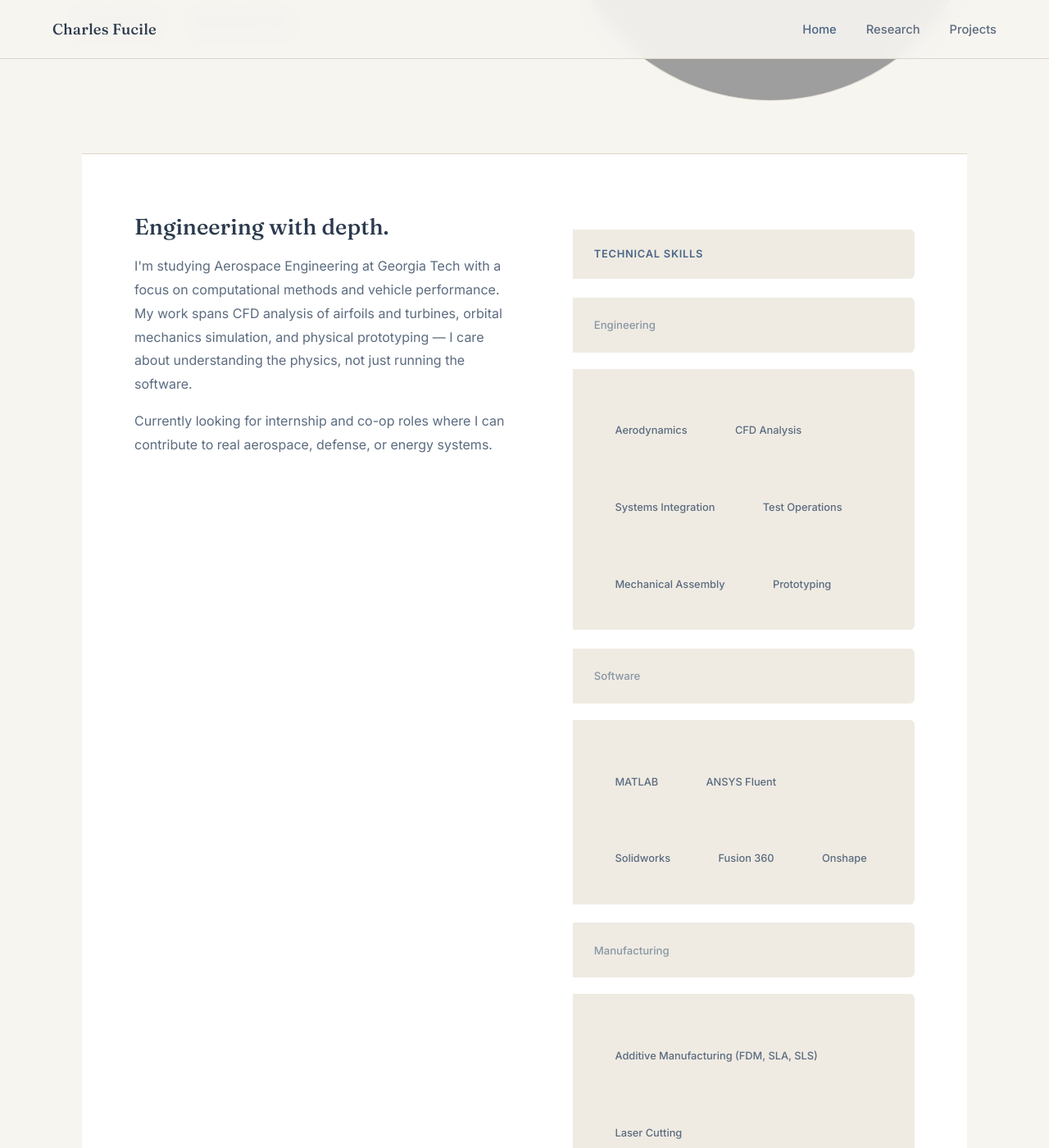
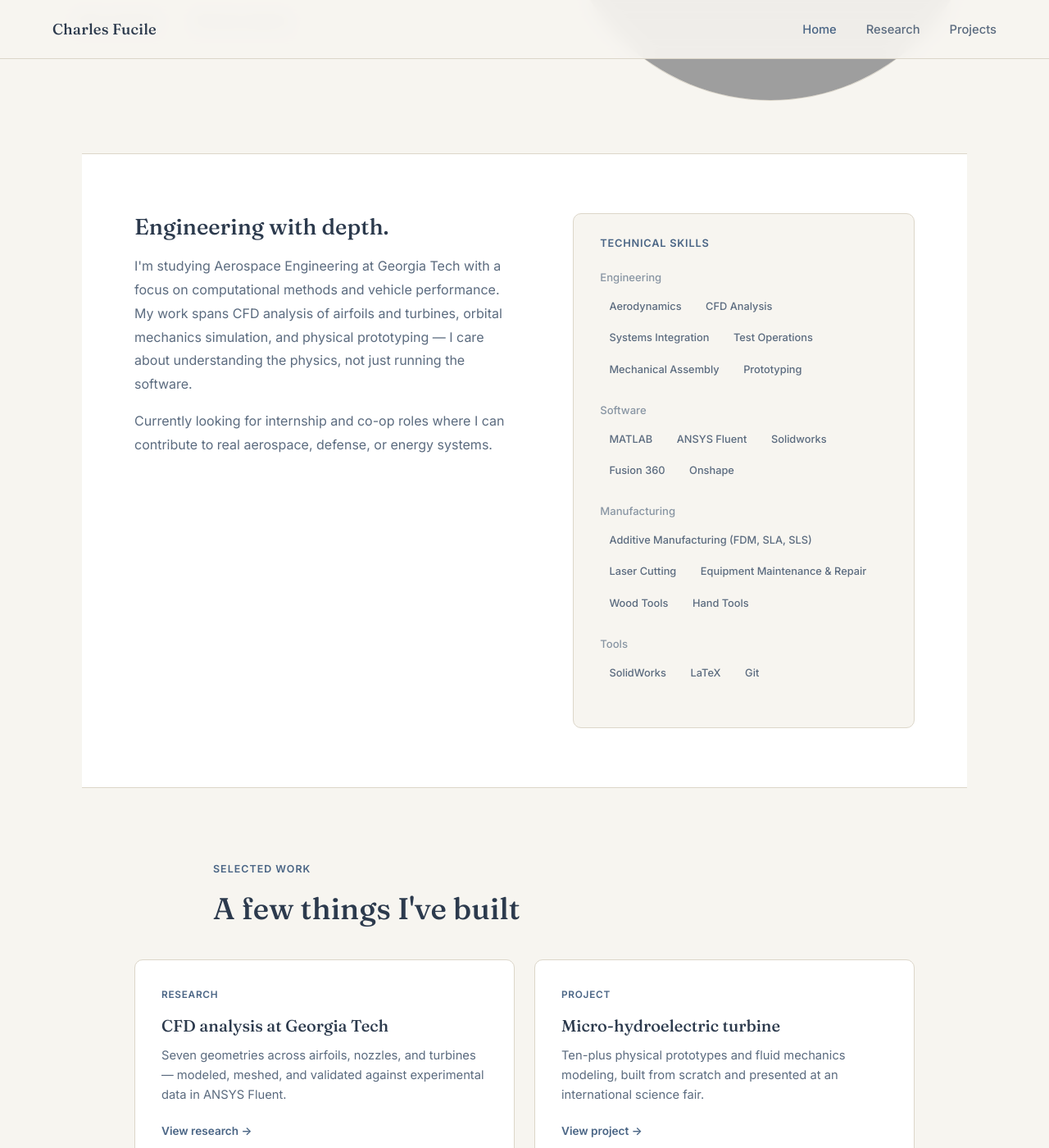
Before and after one commit to cfucile3/Portfolio, a Jekyll site: the page built from index.html, in a window 1280 px wide and 1400 px high, scrolled down 581 px. Shown: the whole window at 82% size. Built offline with Jekyll 4.4.1, drawn with Linux system fonts in a browser that asks for light colours; grey boxes are pictures that could not be loaded.

Commit message:
Update index.html

```diff
--- a/index.html
+++ b/index.html
@@ -154,10 +154,12 @@ title: Home
     text-transform: uppercase;
     color: #4A6585;
     margin-bottom: 1.4rem;
-    background: var(--paper-dim);
-    border-radius: 0 6px 6px 0;
-    padding: 1.4rem 1.6rem;
-    margin-top: 1.25rem;
+  }
+  .skills-grid {
+  background: #F7F5F0;
+  border: 1px solid #DCD6C9;
+  border-radius: 10px;
+  padding: 1.75rem 2rem;
   }
 
   .skill-category {
@@ -170,20 +172,12 @@ title: Home
     color: #8895A3;
     font-weight: 500;
     margin-bottom: 0.55rem;
-    background: var(--paper-dim);
-    border-radius: 0 6px 6px 0;
-    padding: 1.4rem 1.6rem;
-    margin-top: 1.25rem;
   }
 
   .skill-tags {
     display: flex;
     flex-wrap: wrap;
     gap: 0.45rem;
-    background: var(--paper-dim);
-    border-radius: 0 6px 6px 0;
-    padding: 1.4rem 1.6rem;
-    margin-top: 1.25rem;
   }
 
   .skill-tag {
@@ -191,10 +185,6 @@ title: Home
     font-size: 0.8rem;
     font-weight: 500;
     padding: 0.3rem 0.7rem;
-    background: var(--paper-dim);
-    border-radius: 0 6px 6px 0;
-    padding: 1.4rem 1.6rem;
-    margin-top: 1.25rem;
   }
 
   /* ─── FEATURED SECTIONS ──────────────────────────────────── */
```
